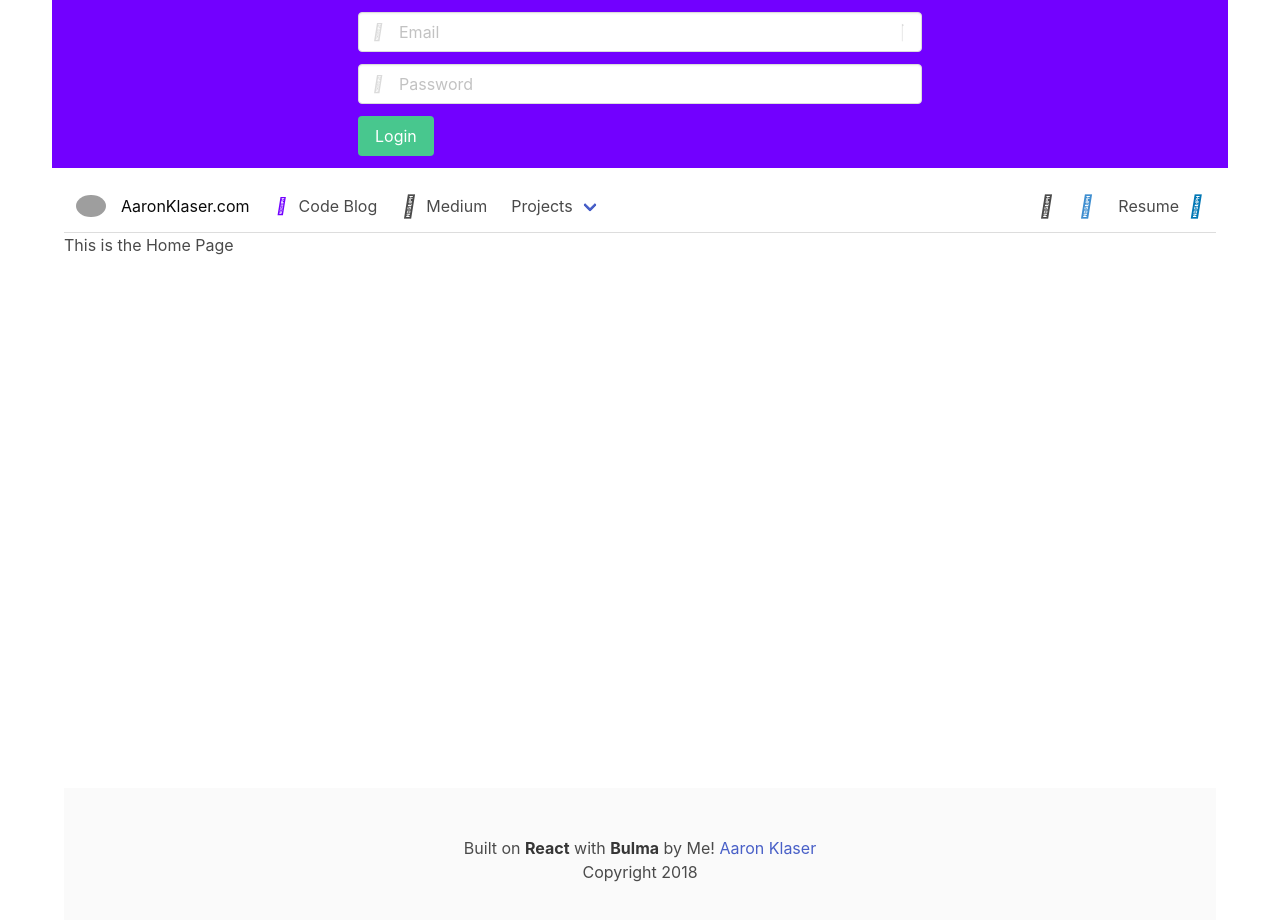
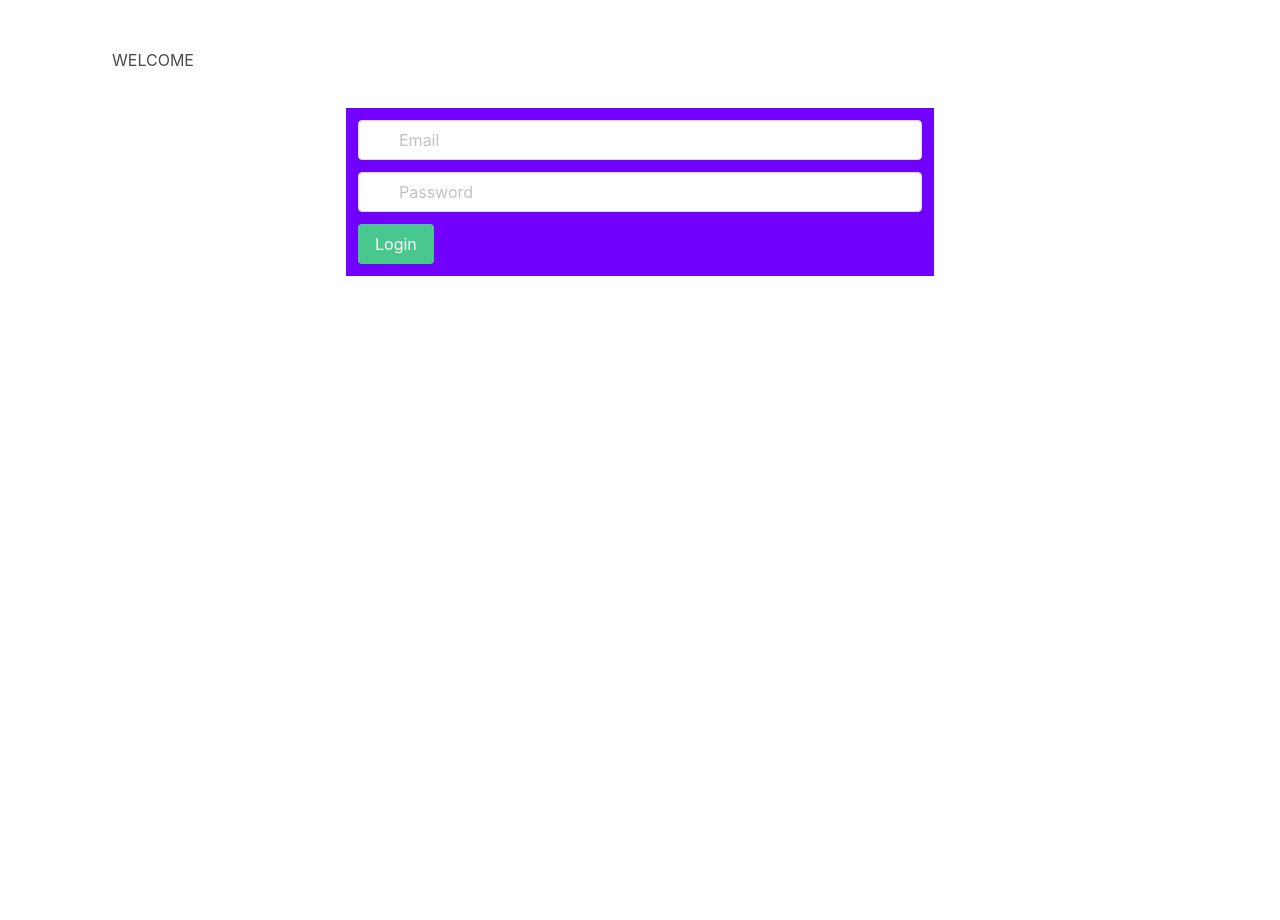
Before and after one commit to renfaizal/app-datakaryawan, a React (Create React App) app: page / in a window 1280 px wide. Shown: the top 920 px of the page. After the commit the page ends 800 px from the top, so only its background shows below. Built offline with nearby package versions, Linux system fonts and the light colour scheme; grey boxes are pictures that could not be loaded.

Commit message:
test login page

```diff
--- a/public/index.html
+++ b/public/index.html
@@ -26,7 +26,6 @@
   </head>
   <body>
     <noscript>You need to enable JavaScript to run this app.</noscript>
-    <div id="Login"></div>
     <div id="App" class="container"></div>
     <!--
       This HTML file is a template.
--- a/src/App.js
+++ b/src/App.js
@@ -5,9 +5,8 @@ import Login from './app/login/Login'
 class App extends React.Component {
   render() {
     return (
-      <div>
-        <Login />
-        <Layout />
+      <div className="container" >
+          <Login />
       </div>
 
     );
--- a/src/app/login/Login.js
+++ b/src/app/login/Login.js
@@ -4,33 +4,37 @@ class Login extends Component {
 
     render(){
         return(
-            <div className="columns is-centered has-background-primary	">
-            <div className="column is-half">
-            <div class="field"/>
-                <p class="control has-icons-left has-icons-right">
-                    <input class="input" type="email" placeholder="Email"/>
-                    <span class="icon is-small is-left">
-                    <i class="fas fa-envelope"></i>
+            <div className = "container ">
+            <section className="hero">
+                <div className="hero-body">WELCOME</div>
+            </section>
+            <div className="columns  is-centered">
+                <div className="column is-half has-background-primary">
+                    <div className="field">
+                        <p className="control has-icons-left has-icons-right">
+                        <input className="input" type="email" placeholder="Email"/>
+                        <span className="icon is-small is-left">
+                            <i className="fas fa-envelope"></i>
                         </span>
-                    <span class="icon is-small is-right">
-                    <i class="fas fa-check"></i>
+                        <span className="icon is-small is-right">
+                            <i className="fas fa-check"></i>
                         </span>
                         </p>
-
-                <div class="field"/>
-                <p class="control has-icons-left">
-                    <input class="input" type="password" placeholder="Password"/>
-                    <span class="icon is-small is-left">
-                    <i class="fas fa-lock"></i>
+                    </div>
+                    <div className="field">
+                        <p className="control has-icons-left">
+                        <input className="input" type="password" placeholder="Password"/>
+                        <span className="icon is-small is-left">
+                            <i className="fas fa-lock"></i>
                         </span>
                         </p>
-
-                <div class="field"/>
-                <p class="control">
-                    <button class="button is-success" type="submit">
-                    Login
-                    </button>
+                    </div>
+                    <div className="field">
+                        <p className="control">
+                            <button className="button is-success" type="submit">Login</button>
                         </p>
+                    </div>
+                </div>
             </div>
             </div>
         );
```
Lines whose indentation alone changed are shown as unchanged.
